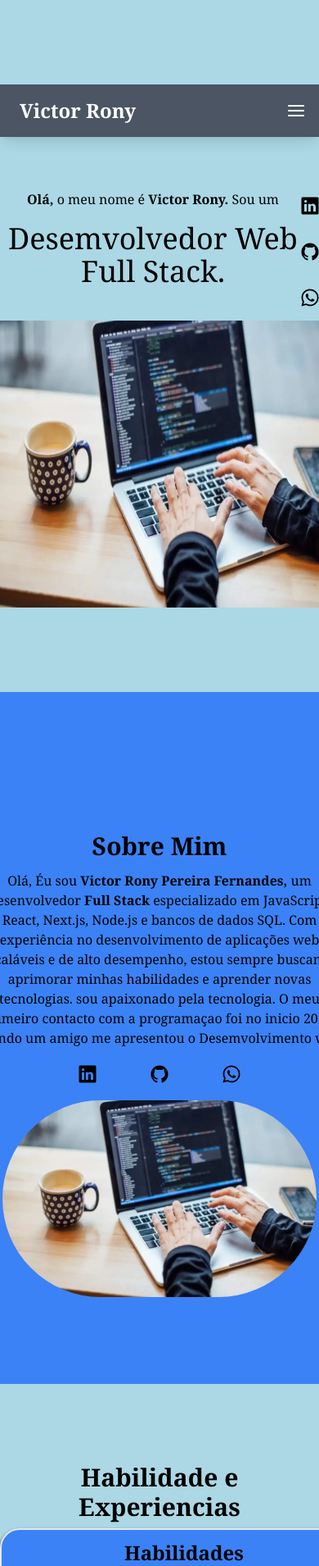
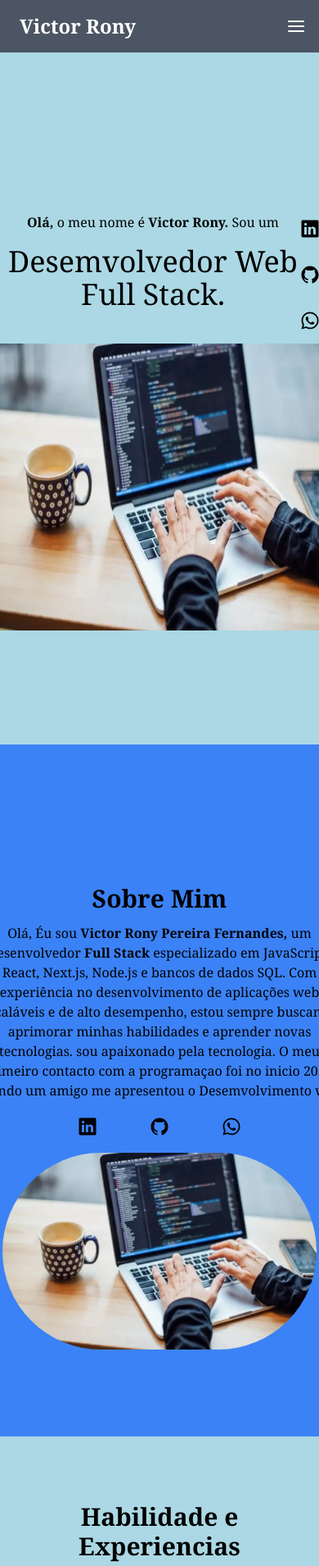
Before and after one commit to victorrony/Portifolio, a Next.js app: page / in a window 390 px wide. Shown: the top 1910 px of the page at 82% size. Built offline with nearby package versions, Linux system fonts and the light colour scheme.

Commit message:
update my potifolio

```diff
--- a/src/app/components/header/Header.js
+++ b/src/app/components/header/Header.js
@@ -1,5 +1,5 @@
 import Link from "next/link";
-import NavBar from "../navbar/NavBar";
+// import NavBar from "../navbar/NavBar";
 import { IoLogoGithub, IoLogoLinkedin, IoLogoWhatsapp } from "react-icons/io5";
 
 export default function Header() {
@@ -9,10 +9,10 @@ export default function Header() {
         id="home"
         className="bg-[#abd8e4] h-screen w-full content-center justify-items-center items-center  md:w-100% lg:w-[100%] xl:w-[1280px]"
       >
-        <NavBar />
+
         <div className="flex flex-col flex-wrap  xl:flex-row  xl:h-screen">
-          <div className="flex place-content-between ml-6  lg:ml-72 xl:flex-col xl:ml-20">
-            <div className="flex flex-col text-center  w-96 mt-32 text-black lg:mt-24  xl:mt-[70%] ">
+          <div className="flex place-content-between ml-6  xl:flex-col xl:ml-20">
+            <div className="flex flex-col text-center  w-96 mt-14 m-auto text-black lg:mt-24  xl:mt-[70%] ">
               <h2>
                 <span className="font-bold">Olá,</span> o meu nome é{" "}
                 <span className="font-bold">Victor Rony.</span> Sou um
--- a/src/app/components/navbar/NavBar.js
+++ b/src/app/components/navbar/NavBar.js
@@ -1,80 +1,13 @@
-// import Link from "next/link";
-// import React from "react";
-// import {
-//   IoLogoGithub,
-//   IoMenu,
-//   IoLogoLinkedin,
-//   IoLogoWhatsapp,
-// } from "react-icons/io5";
 
-// export default function NavBar() {
-//   return (
-//     <div className="flex w-full  text-blue-500 bg-black items-center   h-12 fixed md:fixed md:w-[full] md:justify-between lg:justify-between lg:fixed lg:w-[100%] xl:w-[1280px] ">
-//       <div className="w-28 ml-5 font-bold hover:text-white ">
-//         <Link href="#home">Victor Rony</Link>
-//       </div>
-//       <div className="flex place-content-end absolute right-10 w-20  font-bold hover:text-white text-4xl md:invisible">
-//         <IoMenu />
-//       </div>
-//       <div className="invisible w-0 md:w-[400px] md:visible">
-//         <ul className="flex justify-center space-x-16 md:space-x-10 ">
-//           <li>
-//             <Link href="/" className=" hover:text-white ">
-//               Home
-//             </Link>
-//           </li>
-//           <li>
-//             <Link href="#main" className=" hover:text-white ">
-//               Sobre Mim
-//             </Link>
-//           </li>
-//           <li>
-//             <Link href="#section" className=" hover:text-white">
-//               Experiencias
-//             </Link>
-//           </li>
-//           <li>
-//             <Link href="#project" className=" hover:text-white">
-//               Projecto
-//             </Link>
-//           </li>
-//         </ul>
-//       </div>
-//       <div className="invisible w-0 lg:w-50 md:visible md:mr-5">
-//         <ul className="flex justify-end space-x-6 mr-5 md:space-x-10 ">
-//           <li>
-//             <Link
-//               href="https://www.linkedin.com/in/victorfernandes-a41030262/"
-//               target="blank"
-//             >
-//               <IoLogoLinkedin className="w-6 h-6 hover:text-white" />
-//             </Link>
-//           </li>
-//           <li>
-//             <Link href="https://github.com/victorrony" target="_blank">
-//               <IoLogoGithub className="w-6 h-6 hover:text-white " />
-//             </Link>
-//           </li>
-//           <li>
-//             <Link href="https://">
-//               <IoLogoWhatsapp className="w-6 h-6 hover:text-white" />
-//             </Link>
-//           </li>
-//         </ul>
-//       </div>
-//     </div>
-//   );
-// }
 "use client";
 import { useState } from "react";
-import Link from "next/link";
 import { FiMenu, FiX } from "react-icons/fi";
 
 const NavBar = () => {
   const [isMenuOpen, setIsMenuOpen] = useState(false);
 
   return (
-    <nav className="bg-gray-600 w-full  shadow-lg fixed xl:w-[1280px]">
+    <nav className="bg-gray-600 w-full  shadow-lg  xl:w-[1280px] ">
       <div className=" mx-auto px-4 ">
         <div className="flex justify-between ">
           <div className="flex ">
--- a/src/app/components/project/Project.js
+++ b/src/app/components/project/Project.js
@@ -46,6 +46,13 @@ export default function Project() {
             handleMouseOut={handleMouseOut}
             handleMouseOver={() => handleMouseOver("p3")}
           />
+          <Projectos
+            href="https://github.com/victorrony/materialui-typescript"
+            label="Listagem de pessoas e cidade"
+            description="Reactjs, Materialui, typescript"
+            handleMouseOut={handleMouseOut}
+            handleMouseOver={() => handleMouseOver("p4")}
+          />
         </div>
         <div className="w-[460px] h-[300px] mt-4 lg:mb-16 border-2 bg-[#abd8e4] flex flex-col justify-center rounded-3xl shadow-md shadow-black md:w-[600px] md:h-[300px] lg:w-[700px] lg:h-[300px] xl:my-auto">
           {activeContent === "p1" && (
@@ -76,6 +83,14 @@ export default function Project() {
               tecnologia="HTML, CSS, JavaScript."
             />
           )}
+          {activeContent === "p4" && (
+            <DescriptionOfProject
+              descriçao="um aplicativo de listagem de pessoas e cidades."
+              funcionalidades1="Apresentaçao da listagem de pessoas e cidades."
+              funcionalidades2=" Utilizando o backEnd json-server"
+              tecnologia="Reactjs, Materialui, typeScript"
+            />
+          )}
         </div>
       </div>
     </div>
--- a/src/app/components/projectos/Projectos.js
+++ b/src/app/components/projectos/Projectos.js
@@ -12,11 +12,11 @@ export default function Projectos({
         target="blank"
         onMouseOver={() => handleMouseOver("p1")}
         onMouseOut={handleMouseOut}
-        className="flex justify-center  text-lg font-semibold"
+        className="flex justify-center  text-base font-semibold"
       >
         <u>{label}</u>
       </a>
-      <p className="mt-5">{description}</p>
+      <p className="mt-3">{description}</p>
     </div>
   );
 }
--- a/src/app/components/section/Section.js
+++ b/src/app/components/section/Section.js
@@ -4,7 +4,7 @@ export default function Section() {
       id="section"
       className="h-screen w-full flex flex-col  justify-center  text-black text-center bg-[#abd8e4] lg:w-[100%] xl:w-[1280px] "
     >
-      <div className="text-3xl mt-24 md:text-4xl font-semibold lg:mt-0">
+      <div className="text-3xl mt-20 md:text-4xl font-semibold lg:mt-0">
         <h1 className=""> Habilidade e Experiencias </h1>
       </div>
       <div className="flex flex-col gap-5 m-auto lg:m-0 mt-2 md:flex-row  md:justify-evenly  lg:flex lg:justify-evenly lg:mt-10">
--- a/src/app/page.js
+++ b/src/app/page.js
@@ -3,18 +3,19 @@ import "../app/globals.css";
 import Project from "./components/project/Project";
 import Main from "./components/main/Main";
 import Section from "./components/section/Section";
+import NavBar from "./components/navbar/NavBar";
 
 
 export default function Home() {
-  return (<>
-
+  return (
+    <>
       <body>
+        <NavBar />
         <Header />
         <Main />
         <Section />
         <Project />
       </body>
     </>
-
   );
-}
+};
```
Lines whose indentation alone changed are shown as unchanged.
